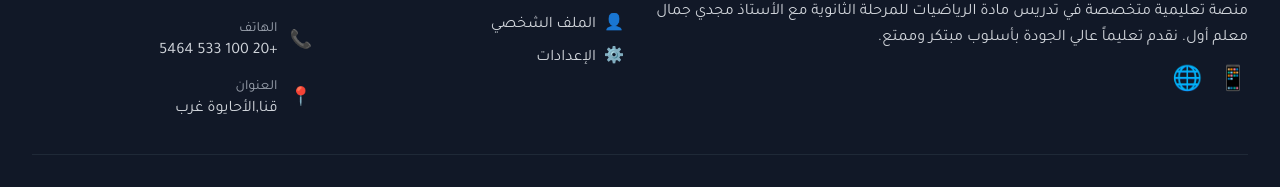
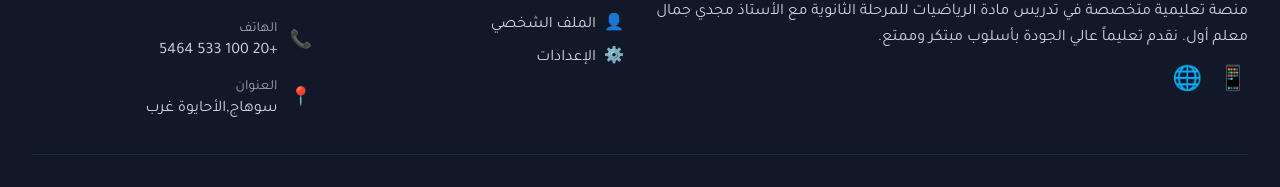
Before and after one commit to ahmedMohamed925/E-Learning, a React (Vite) app: page /login in a window 1280 px wide. Shown: the part 977-1164 px from the top of the page. Built offline with nearby package versions, Linux system fonts and the light colour scheme.

Commit message:
change qena to sohag

```diff
--- a/src/api/apiClient.js
+++ b/src/api/apiClient.js
@@ -2,8 +2,8 @@ import { store } from '../redux/store.js';
 import { refreshToken, logout } from '../redux/slices/authSlice.js';
 
 // const BASE_URL = 'http://localhost:3000';
-// const BASE_URL = 'https://api.magdy-gamal.com';
-const BASE_URL = 'https://courses-nine-eta.vercel.app';
+const BASE_URL = 'https://api.magdy-gamal.com';
+// const BASE_URL = 'https://courses-nine-eta.vercel.app';
 
 // Helper function to get current auth headers
 function getAuthHeaders() {
--- a/src/api/publicApi.js
+++ b/src/api/publicApi.js
@@ -1,7 +1,7 @@
 
 // const API_BASE_URL = 'http://localhost:3000';
-// const API_BASE_URL = 'https://api.magdy-gamal.com';
-const API_BASE_URL = 'https://courses-nine-eta.vercel.app';
+const API_BASE_URL = 'https://api.magdy-gamal.com';
+// const API_BASE_URL = 'https://courses-nine-eta.vercel.app';
 
 // Helper function for public API calls (no auth required) with retry and timeout
 const publicFetch = async (endpoint, options = {}, retryCount = 0) => {
--- a/src/components/Footer.jsx
+++ b/src/components/Footer.jsx
@@ -69,7 +69,7 @@ const Footer = () => {
                 <span className="text-lg">📍</span>
                 <div>
                   <div className="text-sm text-gray-400">العنوان</div>
-                  <div>قنا,الأحايوة غرب</div>
+                  <div>سوهاج,الأحايوة غرب</div>
                 </div>
               </div>
             </div>
```
